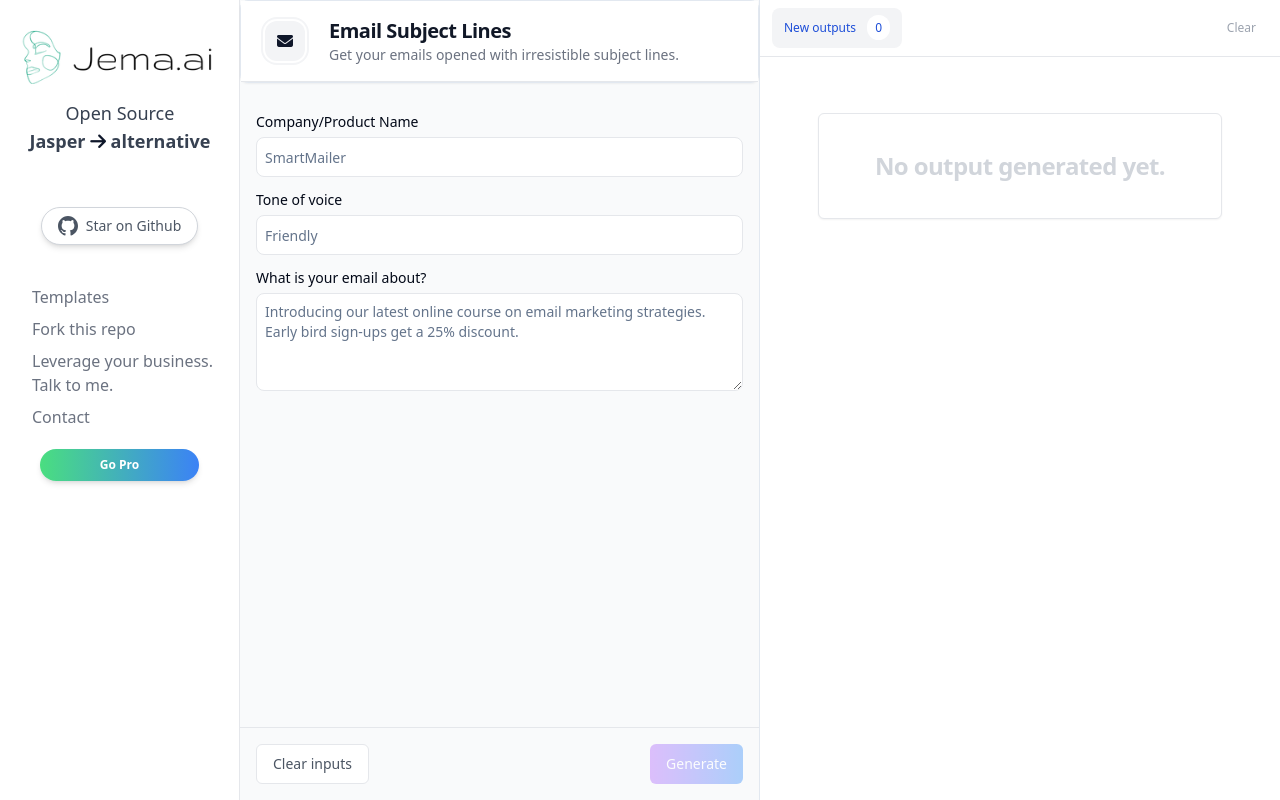
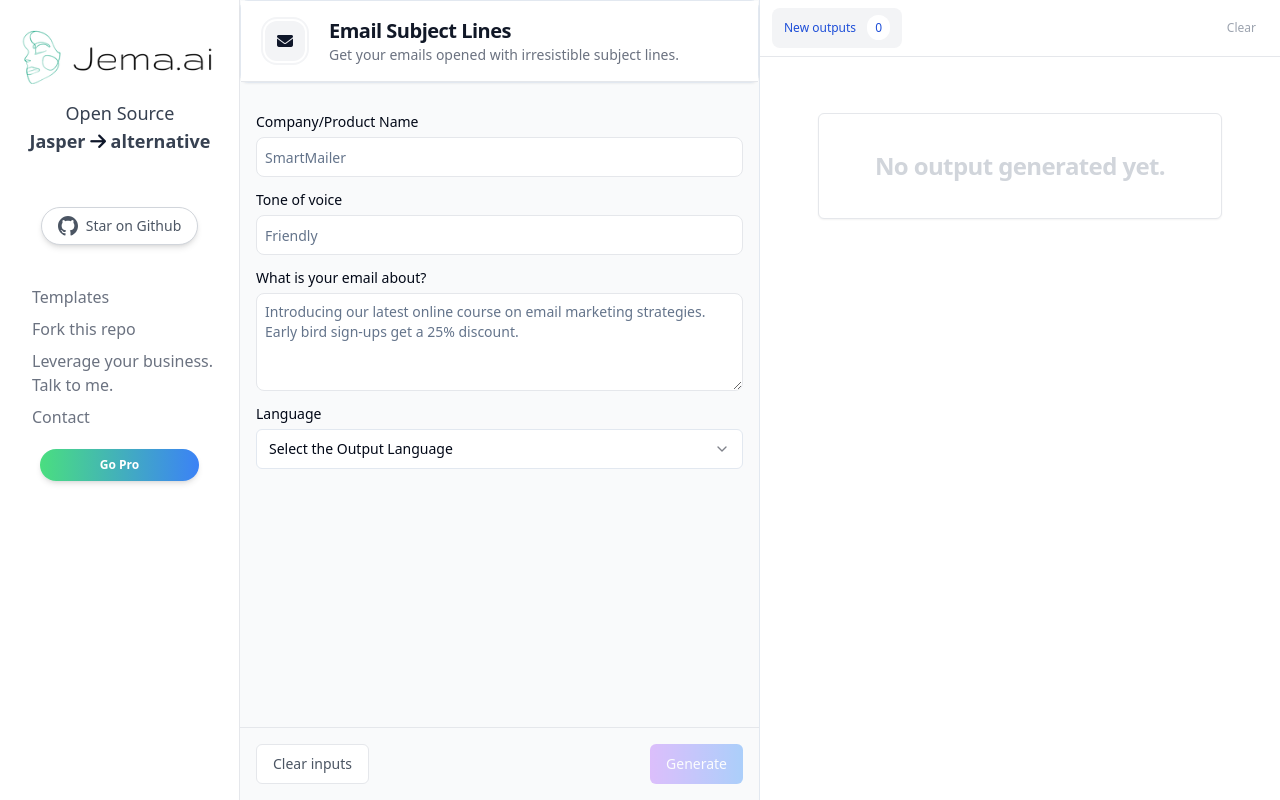
Before and after one commit to yuvalsuede/jasper-alternative-gpt, a Next.js app: page /templates/1a79-8d7e-cc88-1e61 in a window 1280 px wide. Built offline with nearby package versions, Linux system fonts and the light colour scheme.

Commit message:
feat: Added a language selection feature in the front end.

```diff
--- a/app/api/chatgpt/zodSchems.ts
+++ b/app/api/chatgpt/zodSchems.ts
@@ -1,13 +1,23 @@
 import { z } from "zod";
 export const inputsDataSchema = z.record(z.string());
 
-export const templateInputSchema = z.object({
-  id: z.string(),
-  label: z.string(),
-  placeholder: z.string(),
-  type: z.union([z.literal("text"), z.literal("textarea")]),
-  options: z.array(z.string()).optional(),
-});
+export const templateInputSchema = z.union([
+  z.object({
+    id: z.string(),
+    label: z.string(),
+    placeholder: z.string(),
+    type: z.union([z.literal("text"), z.literal("textarea")]),
+    options: z.array(z.string()).optional(),
+  }),
+  z.object({
+    id: z.string(),
+    label: z.string(),
+    placeholder: z.string(),
+    type: z.literal("select"),
+    for: z.literal("language"),
+    options: z.array(z.string()).optional(),
+  }),
+]);
 
 export const templateSchema = z.object({
   id: z.string(),
--- a/components/Card.tsx
+++ b/components/Card.tsx
@@ -3,7 +3,6 @@ import Link from "next/link";
 
 import {
   Card as UICard,
-  CardContent,
   CardDescription,
   CardHeader,
   CardTitle,
@@ -21,7 +20,7 @@ export interface CardProps {
 const Card: React.FC<CardProps> = ({ icon, title, description, id }) => {
   return (
     <Link key={id} href={`/templates/${id}`} className="dark">
-      <UICard className=" relative max-w-max min-h-[300px] transition-all focus:ring-gray-400 focus:shadow-xl duration-150 rounded-2xl shadow-sm hover:shadow-lg hover:ring-gray-300 hover:ring-2 ring-1 ring-gray-200 group flex flex-col">
+      <UICard className="relative min-h-[300px] max-w-xl transition-all focus:ring-gray-400 focus:shadow-xl duration-150 rounded-2xl shadow-sm hover:shadow-lg hover:ring-gray-300 hover:ring-2 ring-1 ring-gray-200 group flex flex-col bg-white">
         {/* This the little star icon that is visible when hovered */}
         <div className="absolute top-4 right-4 hidden group-hover:block p-0 m-0">
           <button className="p-2 transition duration-150 rounded-md hover:text-yellow-400 text-gray-200 hover:bg-gray-200/50">
--- a/components/CardGrid.tsx
+++ b/components/CardGrid.tsx
@@ -17,7 +17,7 @@ const CardGrid: React.FC<Props> = ({ cards }) => {
     <Fragment>
       <div className="p-6 ">
         <CategoriesList onSelectedCategory={handleSelectCategory} />
-        <div className="grid grid-cols-1 sm:grid-cols-2 md:grid-cols-3 lg:grid-cols-4 gap-10 justify-items-center place-items-center">
+        <div className="grid grid-cols-1 sm:grid-cols-2 lg:grid-cols-4 gap-10 justify-items-center place-items-center">
           {cards
             .filter(
               (card) =>
@@ -27,8 +27,8 @@ const CardGrid: React.FC<Props> = ({ cards }) => {
             .map((card, index) => (
               <Card {...card} key={index} />
             ))}
+          <FinalCard></FinalCard>
         </div>
-        <FinalCard></FinalCard>
       </div>
     </Fragment>
   );
--- a/components/InputAndOutputSection/InputComponent.tsx
+++ b/components/InputAndOutputSection/InputComponent.tsx
@@ -1,4 +1,4 @@
-import React, { Fragment, useState } from "react";
+import React, { Fragment, useEffect, useState } from "react";
 import TemplateHeader from "./TemplateHeader";
 import { Template, TemplateInput } from "../../constants/templates";
 import RenderCorrectInputField from "./SelectInputType";
@@ -21,10 +21,10 @@ function InputComponent({ template, generateOutput }: InputComponentProps) {
   // For storing all the input data entered by the user
   const [inputData, setInputData] = useState<{ [key: string]: string }>({});
 
-  //Even handler where user types something
-  const handleInputChange = (e: any) => {
-    setInputData({ ...inputData, [e.target.id]: e.target.value });
-  };
+  useEffect(() => {
+    console.log(inputData);
+  }, [inputData]);
+
   // Clear input when the user wants
   const handleClearInputs = () => {
     const clearedinputData = { ...inputData };
@@ -65,7 +65,7 @@ function InputComponent({ template, generateOutput }: InputComponentProps) {
             <RenderCorrectInputField
               input={input}
               value={inputData[input.id] || ""}
-              handleChange={handleInputChange}
+              setInputData={setInputData}
             />
           </Fragment>
         ))}
--- a/components/InputAndOutputSection/SelectInputType.tsx
+++ b/components/InputAndOutputSection/SelectInputType.tsx
@@ -1,4 +1,4 @@
-import { TemplateInput } from "@/constants/templates";
+import { LANGUAGES, TemplateInput } from "@/constants/templates";
 import { Textarea } from "../ui/textarea";
 import { Input } from "../ui/input";
 import { Select } from "@radix-ui/react-select";
@@ -10,19 +10,28 @@ import {
   SelectTrigger,
   SelectValue,
 } from "../ui/select";
-type HandleChange = (
-  event: React.ChangeEvent<HTMLInputElement | HTMLTextAreaElement>
-) => void;
+
 interface Props {
   input: TemplateInput;
   value: string;
-  handleChange: HandleChange;
+  setInputData: React.Dispatch<
+    React.SetStateAction<{
+      [key: string]: string;
+    }>
+  >;
 }
 export default function RenderCorrectInputField({
   input,
   value,
-  handleChange,
+  setInputData,
 }: Props) {
+  const handleChange = (e: any) => {
+    setInputData((prev) => ({ ...prev, [e.target.id]: e.target.value }));
+  };
+  const handleSelect = (value: string) => {
+    setInputData((prev) => ({ ...prev, language: value }));
+  };
+
   if (input.type === "textarea") {
     return (
       <Textarea
@@ -49,16 +58,17 @@ export default function RenderCorrectInputField({
     );
   } else if (input.type === "select") {
     return (
-      <Select>
-        <SelectTrigger className="w-[180px]">
-          <SelectValue placeholder="Select a fruit" />
+      <>
+        <Select onValueChange={handleSelect}>
+          <SelectTrigger className="w-full mt-2">
+            <SelectValue placeholder={input.placeholder} />
           </SelectTrigger>
           <SelectContent>
             <SelectGroup>
               <SelectLabel>Languages</SelectLabel>
-            {input.languages.map((language: string) => {
+              {LANGUAGES.map((language: string) => {
                 return (
-                <SelectItem value={language.toLowerCase()}>
+                  <SelectItem key={language} value={language.toLowerCase()}>
                     {language}
                   </SelectItem>
                 );
@@ -66,6 +76,7 @@ export default function RenderCorrectInputField({
             </SelectGroup>
           </SelectContent>
         </Select>
+      </>
     );
   } else {
     return <></>;
--- a/constants/templates.tsx
+++ b/constants/templates.tsx
@@ -11,8 +11,8 @@ export type TemplateInput =
       label: string;
       placeholder: string;
       type: "select";
-      options: string[];
-      languages: string[];
+      for: "language";
+      options?: string[];
     };
 
 export type Template = {
@@ -24,6 +24,23 @@ export type Template = {
   icon: any;
   categories: string[];
 };
+
+const languageTemplate = {
+  id: "language",
+  label: "Language",
+  placeholder: "Select the Output Language",
+  type: "select",
+  for: "language",
+} as TemplateInput;
+
+export const LANGUAGES = [
+  "English",
+  "Nepali",
+  "Hindi",
+  "Japanese",
+  "Russian",
+  "Korean",
+];
 
 export const SIDEBAR_ITEMS = [
   {
@@ -75,6 +92,7 @@ export const TEMPLATES: Template[] = [
           "Select a tone. For example: Witty, Friendly, Disappointed, Polite, Creative, Professional or a known person such as Michael Jordan",
         type: "text",
       },
+      { ...languageTemplate },
     ],
   },
   {
@@ -113,6 +131,7 @@ export const TEMPLATES: Template[] = [
         placeholder: "Professional. Friendly. Funny.",
         type: "text",
       },
+      { ...languageTemplate },
     ],
   },
 
@@ -145,6 +164,7 @@ export const TEMPLATES: Template[] = [
         placeholder: "Motivational",
         type: "text",
       },
+      { ...languageTemplate },
     ],
   },
   {
@@ -174,6 +194,7 @@ export const TEMPLATES: Template[] = [
         placeholder: "Informative, Friendly, Encouraging",
         type: "text",
       },
+      { ...languageTemplate },
     ],
   },
   {
@@ -197,6 +218,7 @@ export const TEMPLATES: Template[] = [
         placeholder: "Informative, Relaxed, Helpful",
         type: "text",
       },
+      { ...languageTemplate },
     ],
   },
 
@@ -236,6 +258,8 @@ export const TEMPLATES: Template[] = [
         placeholder: "Informative, Friendly, Encouraging",
         type: "text",
       },
+
+      { ...languageTemplate },
     ],
   },
   {
@@ -259,6 +283,8 @@ export const TEMPLATES: Template[] = [
         label: "Keywords to include",
         placeholder: "ninja",
       },
+
+      { ...languageTemplate },
     ],
   },
   {
@@ -283,6 +309,8 @@ export const TEMPLATES: Template[] = [
         placeholder:
           "Tobby was a happy dog that loved to sneak around eating people's food",
       },
+
+      { ...languageTemplate },
     ],
   },
   {
@@ -306,6 +334,8 @@ export const TEMPLATES: Template[] = [
         label: "Tone of voice",
         placeholder: "Whimsical",
       },
+
+      { ...languageTemplate },
     ],
   },
   {
@@ -335,6 +365,8 @@ export const TEMPLATES: Template[] = [
         placeholder:
           "Introducing our latest online course on email marketing strategies. Early bird sign-ups get a 25% discount.",
       },
+
+      { ...languageTemplate },
     ],
   },
   {
@@ -364,6 +396,8 @@ export const TEMPLATES: Template[] = [
         label: "Tone of voice",
         placeholder: "Professional",
       },
+
+      { ...languageTemplate },
     ],
   },
   {
@@ -389,6 +423,8 @@ export const TEMPLATES: Template[] = [
         label: "Tone of voice",
         placeholder: "Funny",
       },
+
+      { ...languageTemplate },
     ],
   },
   {
@@ -419,6 +455,8 @@ export const TEMPLATES: Template[] = [
         label: "Tone of voice",
         placeholder: "Excited",
       },
+
+      { ...languageTemplate },
     ],
   },
   {
@@ -490,6 +528,8 @@ export const TEMPLATES: Template[] = [
         label: "Employment Type",
         placeholder: "Full-time",
       },
+
+      { ...languageTemplate },
     ],
   },
   {
@@ -513,6 +553,8 @@ export const TEMPLATES: Template[] = [
         label: "Audience",
         placeholder: "Marketers, companies, business owners",
       },
+
+      { ...languageTemplate },
     ],
   },
 ];
```
Lines whose indentation alone changed are shown as unchanged.
